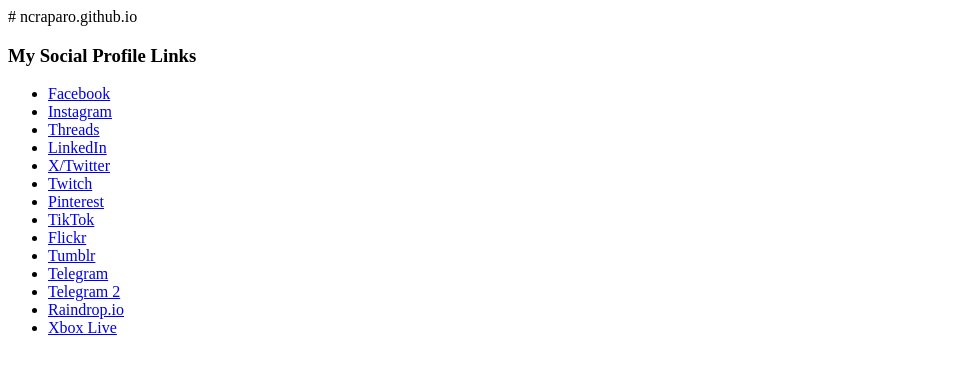
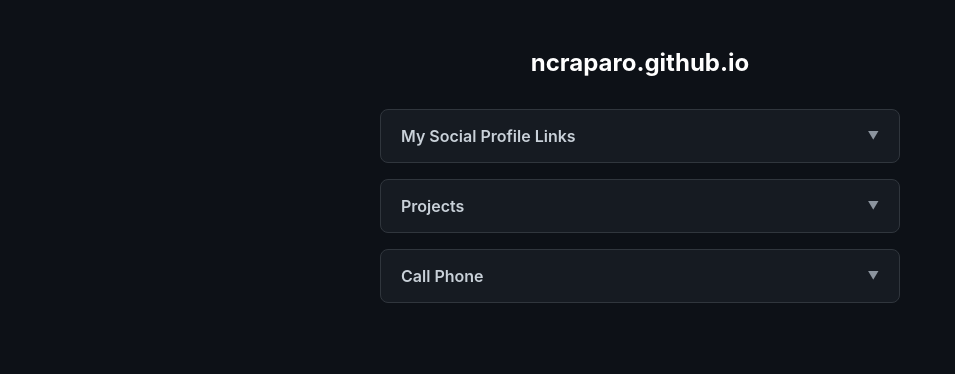
Before and after one commit to ncraparo/ncraparo.github.io, a plain HTML site: page index.html in a window 1280 px wide. Shown: the whole page, without its empty margins (0-955 px from the left). Drawn offline with Linux system fonts and the light colour scheme.

Commit message:
Refactor index.html with new structure and styles

```diff
--- a/index.html
+++ b/index.html
@@ -1,15 +1,133 @@
-# ncraparo.github.io
+<!DOCTYPE html>
+<html lang="en">
+<head>
+  <meta charset="UTF-8">
+  <meta name="viewport" content="width=device-width, initial-scale=1.0">
+  <title>Nick Craparo | Links & Projects</title>
+  <style>
+    :root {
+      --bg-color: #0d1117;
+      --card-bg: #161b22;
+      --border-color: #30363d;
+      --text-main: #c9d1d9;
+      --text-muted: #8b949e;
+      --accent: #58a6ff;
+      --hover-bg: #21262d;
+    }
 
-<h3>My Social Profile Links</h3>
-<ul>
+    body {
+      font-family: -apple-system, BlinkMacSystemFont, "Segoe UI", Roboto, Helvetica, Arial, sans-serif;
+      background-color: var(--bg-color);
+      color: var(--text-main);
+      display: flex;
+      justify-content: center;
+      padding: 3rem 1rem;
+      margin: 0;
+    }
+
+    .container {
+      width: 100%;
+      max-width: 520px;
+    }
+
+    header {
+      text-align: center;
+      margin-bottom: 2rem;
+    }
+
+    header h1 {
+      margin: 0 0 0.25rem 0;
+      font-size: 1.5rem;
+      color: #ffffff;
+    }
+
+    /* Collapsible Menu Styling */
+    details {
+      background-color: var(--card-bg);
+      border: 1px solid var(--border-color);
+      border-radius: 8px;
+      margin-bottom: 1rem;
+      overflow: hidden;
+    }
+
+    summary {
+      padding: 1rem 1.25rem;
+      font-weight: 600;
+      font-size: 1rem;
+      cursor: pointer;
+      list-style: none;
+      display: flex;
+      justify-content: space-between;
+      align-items: center;
+      user-select: none;
+      transition: background-color 0.2s ease;
+    }
+
+    summary:hover {
+      background-color: var(--hover-bg);
+    }
+
+    /* Hide default browser arrow */
+    summary::-webkit-details-marker {
+      display: none;
+    }
+
+    /* Custom chevron arrow */
+    summary::after {
+      content: '▼';
+      font-size: 0.7rem;
+      color: var(--text-muted);
+      transition: transform 0.2s ease;
+    }
+
+    details[open] summary::after {
+      transform: rotate(180deg);
+    }
+
+    details[open] summary {
+      border-bottom: 1px solid var(--border-color);
+    }
+
+    .link-list {
+      list-style: none;
+      margin: 0;
+      padding: 0.5rem 0;
+    }
+
+    .link-list li a {
+      display: block;
+      padding: 0.75rem 1.25rem;
+      color: var(--accent);
+      text-decoration: none;
+      transition: background-color 0.15s ease;
+      word-break: break-all;
+    }
+
+    .link-list li a:hover {
+      background-color: var(--hover-bg);
+      text-decoration: underline;
+    }
+  </style>
+</head>
+<body>
+
+  <div class="container">
+    <header>
+      <h1>ncraparo.github.io</h1>
+    </header>
+
+    <!-- Menu 1: Social Profiles -->
+    <details>
+      <summary>My Social Profile Links</summary>
+      <ul class="link-list">
         <li><a href="https://facebook.com/nickcraparo" target="_blank" rel="noopener noreferrer">Facebook</a></li>
         <li><a href="https://www.instagram.com/clickclicknickk" target="_blank" rel="noopener noreferrer">Instagram</a></li>
-  <li><a href="https://www.threads.com/@clickclicknickk" target="_blank" rel="noopener noreferrer">Threads</a></li>
+        <li><a href="https://www.threads.net/@clickclicknickk" target="_blank" rel="noopener noreferrer">Threads</a></li>
         <li><a href="https://www.linkedin.com/in/nickcraparo" target="_blank" rel="noopener noreferrer">LinkedIn</a></li>
         <li><a href="https://x.com/nickcraparo" target="_blank" rel="noopener noreferrer">X/Twitter</a></li>
         <li><a href="https://twitch.tv/clickclicknick1" target="_blank" rel="noopener noreferrer">Twitch</a></li>
         <li><a href="https://pin.it/73ot71gqV" target="_blank" rel="noopener noreferrer">Pinterest</a></li>
-  <li><a href="www.tiktok.com/@click.nick" target="_blank" rel="noopener noreferrer">TikTok</a></li>
+        <li><a href="https://www.tiktok.com/@click.nick" target="_blank" rel="noopener noreferrer">TikTok</a></li>
         <li><a href="https://flickr.com/photos/187579266@N02" target="_blank" rel="noopener noreferrer">Flickr</a></li>
         <li><a href="https://www.tumblr.com/nicksclicks" target="_blank" rel="noopener noreferrer">Tumblr</a></li>
         <li><a href="https://t.me/clickclicknick" target="_blank" rel="noopener noreferrer">Telegram</a></li>
@@ -17,3 +135,37 @@
         <li><a href="https://click-nick.raindrop.page" target="_blank" rel="noopener noreferrer">Raindrop.io</a></li>
         <li><a href="https://account.xbox.com/en-us/profile?gamertag=CickClickNick" target="_blank" rel="noopener noreferrer">Xbox Live</a></li>
       </ul>
+    </details>
+
+    <!-- Menu 2: Projects -->
+    <details>
+      <summary>Projects</summary>
+      <ul class="link-list">
+        <li><a href="https://ncraparo.github.io/walkie4/group.html" target="_blank" rel="noopener noreferrer">Group Walkie Talkie</a></li>
+        <li><a href="https://claude.ai/share/9ea6dda3-7de7-4095-88c7-a10f07804e4c" target="_blank" rel="noopener noreferrer">Humanly</a></li>
+        <li><a href="https://ncraparo.github.io/nicknacks/" target="_blank" rel="noopener noreferrer">Nick’s Nacks</a></li>
+        <li><a href="https://ncraparo.github.io/ninagallery/" target="_blank" rel="noopener noreferrer">Nina Gallery</a></li>
+        <li><a href="https://ncraparo.github.io/costal-chain/" target="_blank" rel="noopener noreferrer">Costal Block-Chain</a></li>
+        <li><a href="https://ncraparo.github.io/risky-rocket/" target="_blank" rel="noopener noreferrer">Risky Rocket</a></li>
+        <li><a href="https://ncraparo.github.io/8bitkit/" target="_blank" rel="noopener noreferrer">8-Bit Drum Kit</a></li>
+        <li><a href="https://ncraparo.github.io/poc-914-racing/" target="_blank" rel="noopener noreferrer">POC 914 Racing</a></li>
+        <li><a href="https://ncraparo.github.io/andromeda-mirror/?v=4" target="_blank" rel="noopener noreferrer">Andromeda Zoom!</a></li>
+        <li><a href="https://ncraparo.github.io/avatar-studio/" target="_blank" rel="noopener noreferrer">Avatar Studio</a></li>
+      </ul>
+    </details>
+
+    <!-- Menu 3: Call Phone -->
+    <details>
+      <summary>Call Phone</summary>
+      <ul class="link-list">
+        <li><a href="https://ncraparo.github.io/callphone/callnick.html" target="_blank" rel="noopener noreferrer">Call Nick</a></li>
+        <li><a href="https://ncraparo.github.io/callphone/callsteph.html" target="_blank" rel="noopener noreferrer">Call Steph</a></li>
+        <li><a href="https://ncraparo.github.io/callphone/callmom.html" target="_blank" rel="noopener noreferrer">Call Coryne</a></li>
+        <li><a href="https://ncraparo.github.io/callphone/calldad.html" target="_blank" rel="noopener noreferrer">Call Wayne</a></li>
+      </ul>
+    </details>
+
+  </div>
+
+</body>
+</html>
```
Lines whose indentation alone changed are shown as unchanged.
